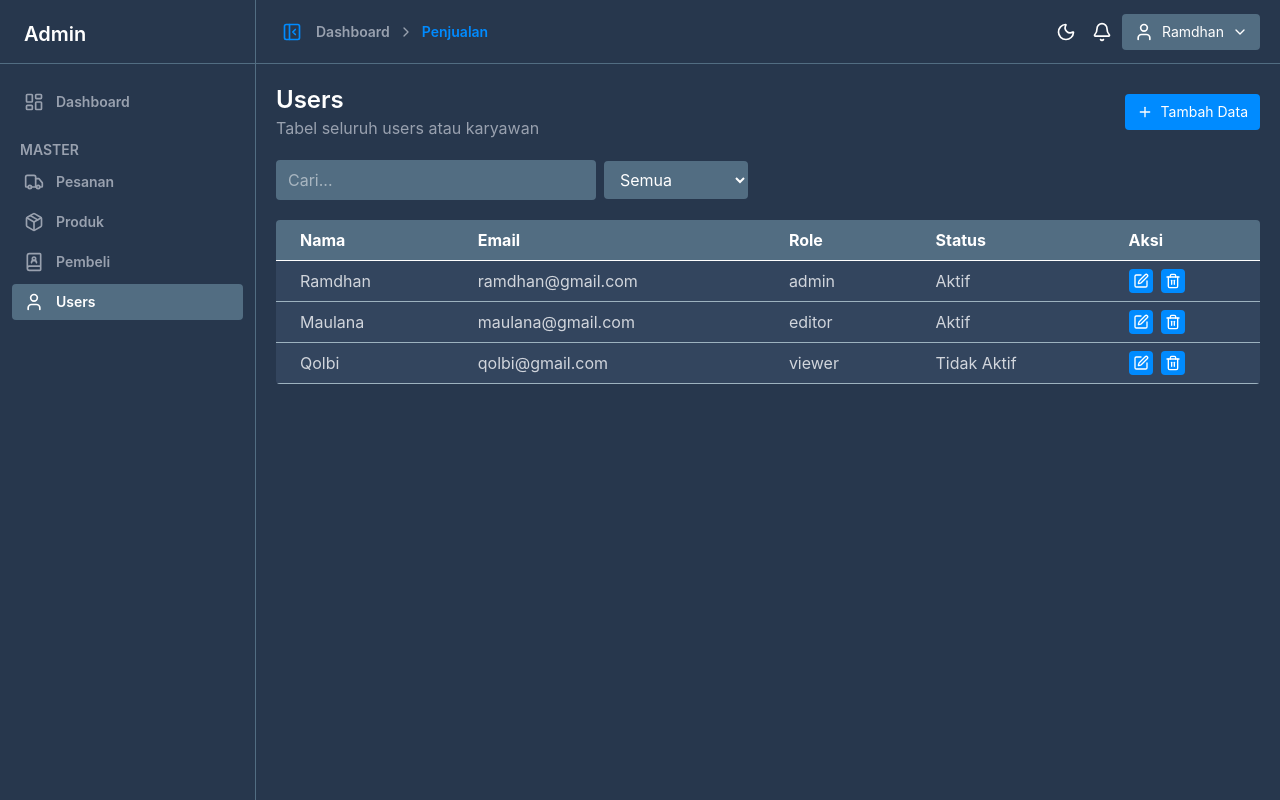
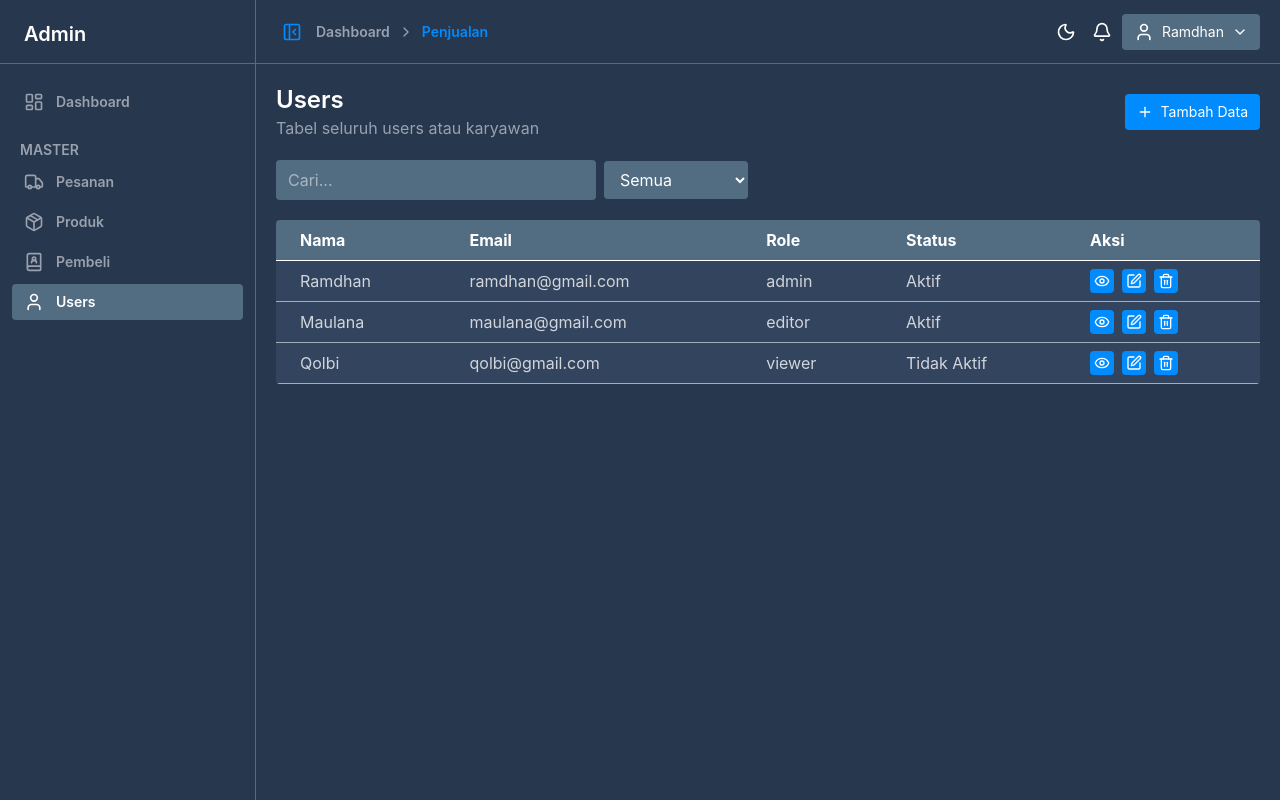
Before and after one commit to RAMDHAN-MQ/react-admin-dashboard, a React (Vite) app: page /users in a window 1280 px wide. Built offline with nearby package versions, Linux system fonts and the light colour scheme.

Commit message:
add: icon untuk view pada tabel aksi

```diff
--- a/src/components/ui/Table.tsx
+++ b/src/components/ui/Table.tsx
@@ -1,4 +1,4 @@
-import { SquarePen, Trash } from "lucide-react";
+import { Eye, SquarePen, Trash } from "lucide-react";
 import Button from "./Button";
 
 type TableColumn = {
@@ -42,6 +42,12 @@ export default function Table({ column, data }: Props) {
               <td key={"aksi"} className="px-6 py-2">
                 <div className="flex gap-2">
                   <Button
+                    icon={<Eye size={16} />}
+                    variant="primary"
+                    iconOnly={true}
+                    onClick={() => alert("btn view ditekan")}
+                  />
+                  <Button
                     icon={<SquarePen size={16} />}
                     variant="primary"
                     iconOnly={true}
```
